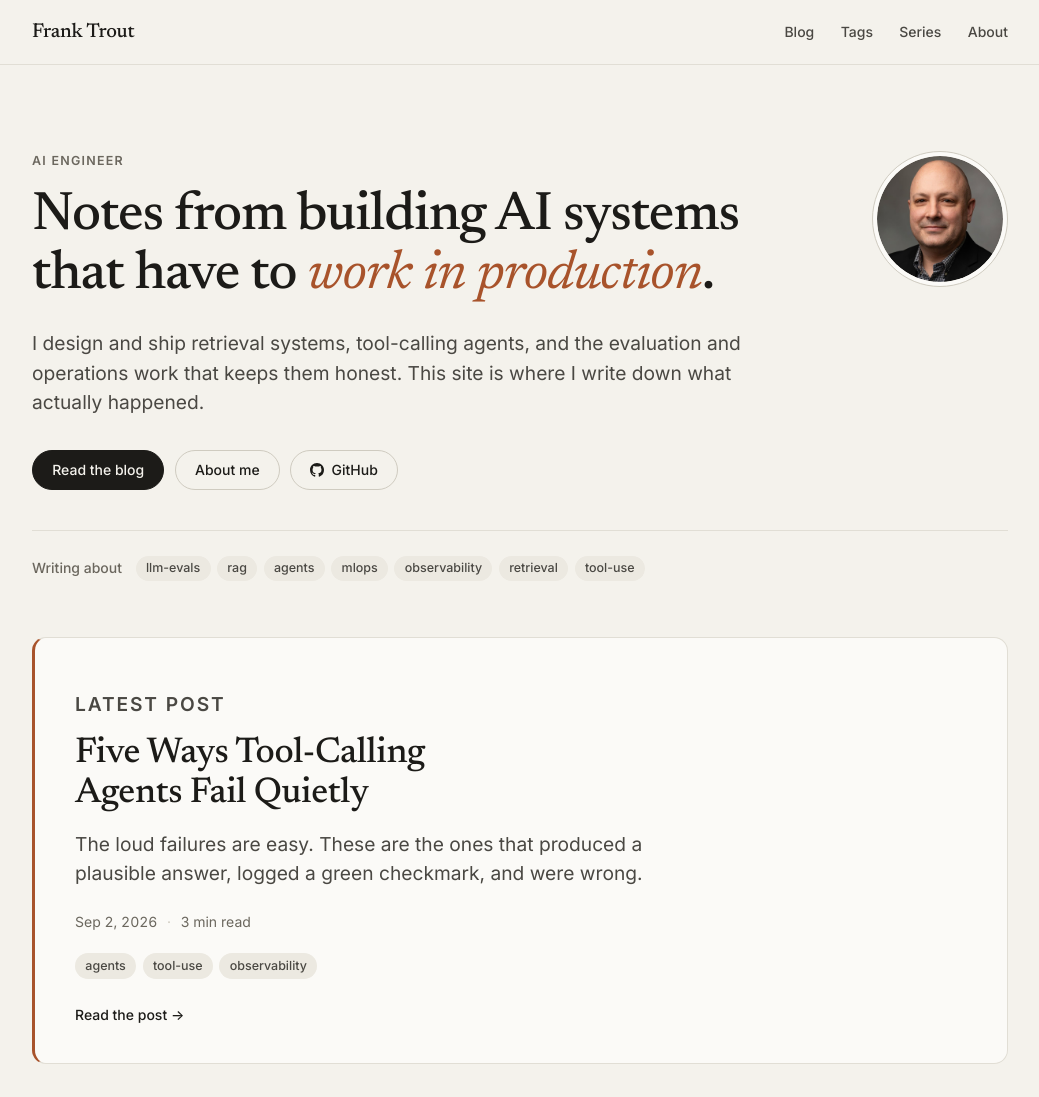
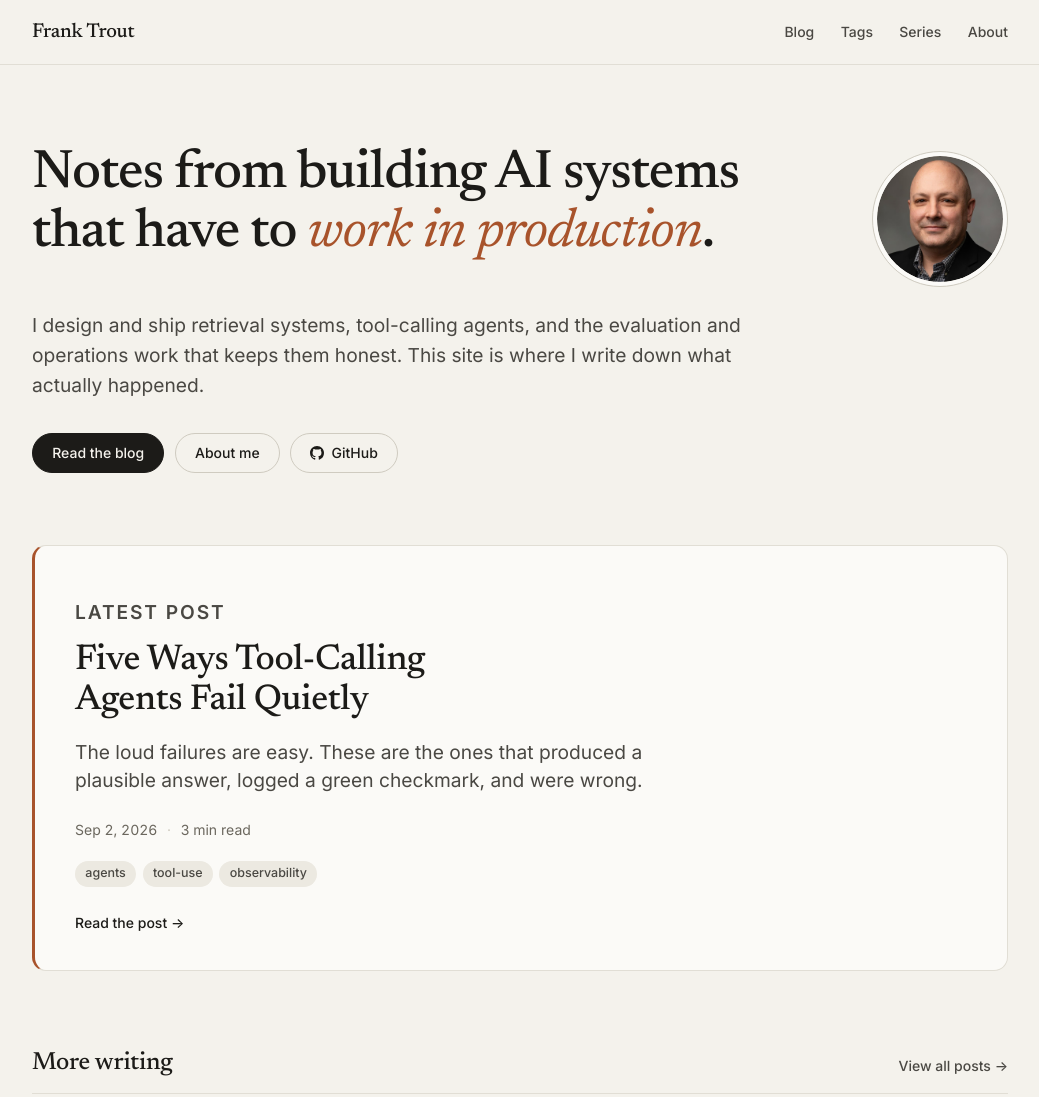
Before and after one commit to ftrout/ftrout.github.io, an Astro site: page / in a window 1280 px wide. Shown: the top 1097 px of the page, without its empty margins (120-1159 px from the left). Built offline with nearby package versions, Linux system fonts and the light colour scheme; Astro itself is replaced by a stand-in of ours.

Commit message:
Simplify the home page hero
Remove the role label above the headline and the "Writing about" topic
strip below it, so the page opens with the headline and photo and moves
straight into the posts. Drops the now-unused topics query, import, and
stylesheet rules.

Co-Authored-By: Claude Opus 5 <noreply@anthropic.com>

```diff
--- a/src/pages/index.astro
+++ b/src/pages/index.astro
@@ -4,13 +4,12 @@ import FeaturedPost from '../components/FeaturedPost.astro';
 import PostList from '../components/PostList.astro';
 import FormattedDate from '../components/FormattedDate.astro';
 import { SITE, SOCIALS } from '../consts';
-import { getAllSeries, getAllTags, getPosts } from '../utils/posts';
+import { getAllSeries, getPosts } from '../utils/posts';
 
 const posts = await getPosts();
 const [featured, ...rest] = posts;
 const recent = rest.slice(0, SITE.postsOnHome - 1);
 const series = getAllSeries(posts);
-const topics = getAllTags(posts).slice(0, 8);
 const initials = SITE.author
   .split(/\s+/)
   .map((w) => w[0])
@@ -27,7 +26,6 @@ const [leadIn, tailOut] = hasEmphasis ? SITE.tagline.split(emphasis) : [SITE.tag
 <BaseLayout title={SITE.title} description={SITE.description}>
   <section class="section hero">
     <div class="hero-head">
-      <p class="eyebrow">{SITE.role}</p>
       <h1>
         {leadIn}{hasEmphasis ? <em>{emphasis}</em> : null}{tailOut}
       </h1>
@@ -53,17 +51,6 @@ const [leadIn, tailOut] = hasEmphasis ? SITE.tagline.split(emphasis) : [SITE.tag
       </div>
     </div>
   </section>
-
-  {topics.length > 0 && (
-    <div class="topics">
-      <span class="label">Writing about</span>
-      <ul class="tag-list">
-        {topics.map((t) => (
-          <li><a class="tag" href={`/tags/${t.slug}/`}>{t.name}</a></li>
-        ))}
-      </ul>
-    </div>
-  )}
 
   {featured && (
     <section class="section">
--- a/src/styles/global.css
+++ b/src/styles/global.css
@@ -642,7 +642,6 @@ main.container {
 }
 .hero h1 {
   font-size: clamp(2.5rem, 4.6vw, 3.4rem);
-  margin-top: 0.85rem;
   font-weight: 500;
   letter-spacing: -0.02em;
   line-height: 1.08;
@@ -696,25 +695,6 @@ main.container {
   border-radius: 50%;
   object-fit: cover;
 }
-.topics {
-  display: flex;
-  flex-wrap: wrap;
-  align-items: center;
-  gap: 0.5rem;
-  margin-top: 2.5rem;
-  padding-top: 1.5rem;
-  border-top: 1px solid var(--rule);
-  color: var(--muted);
-  font-size: var(--text-sm);
-}
-.topics + .section {
-  margin-top: 3.5rem;
-}
-.topics .label {
-  font-weight: 500;
-  margin-right: 0.35rem;
-}
-
 /* Featured post */
 .featured {
   padding: 2.25rem 2.5rem;
```
